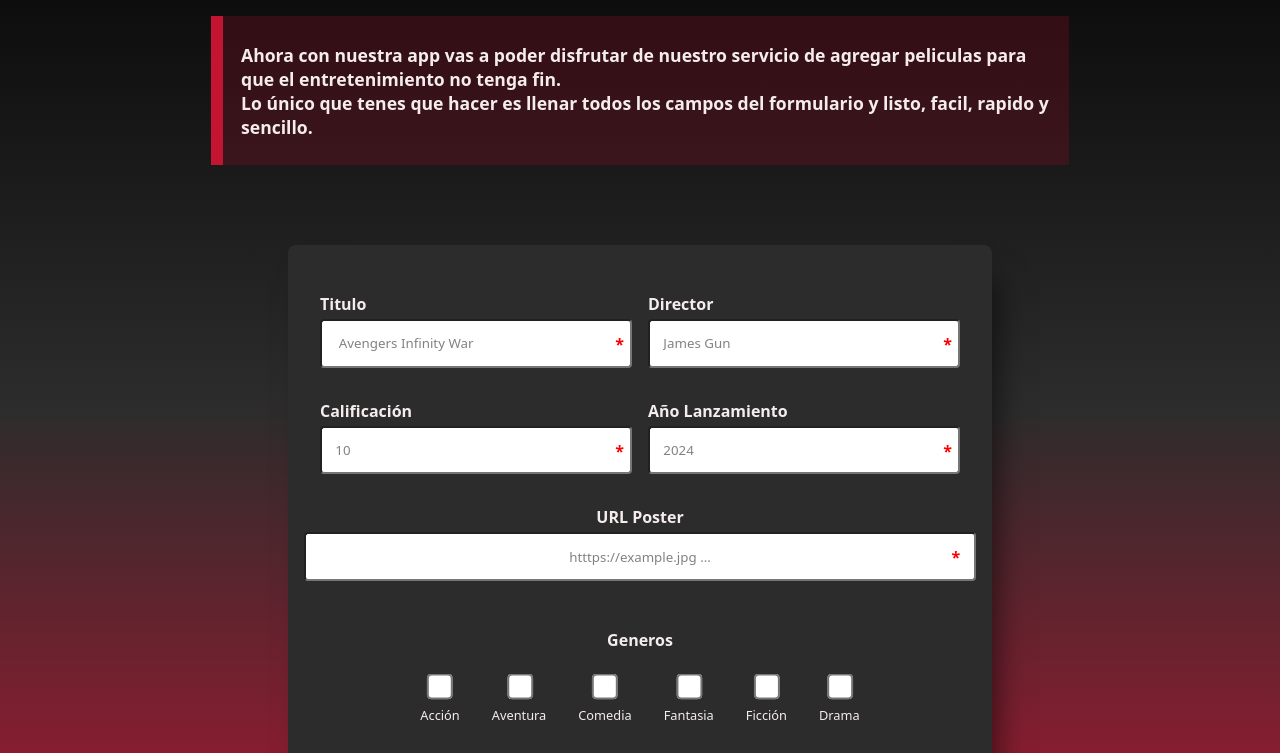
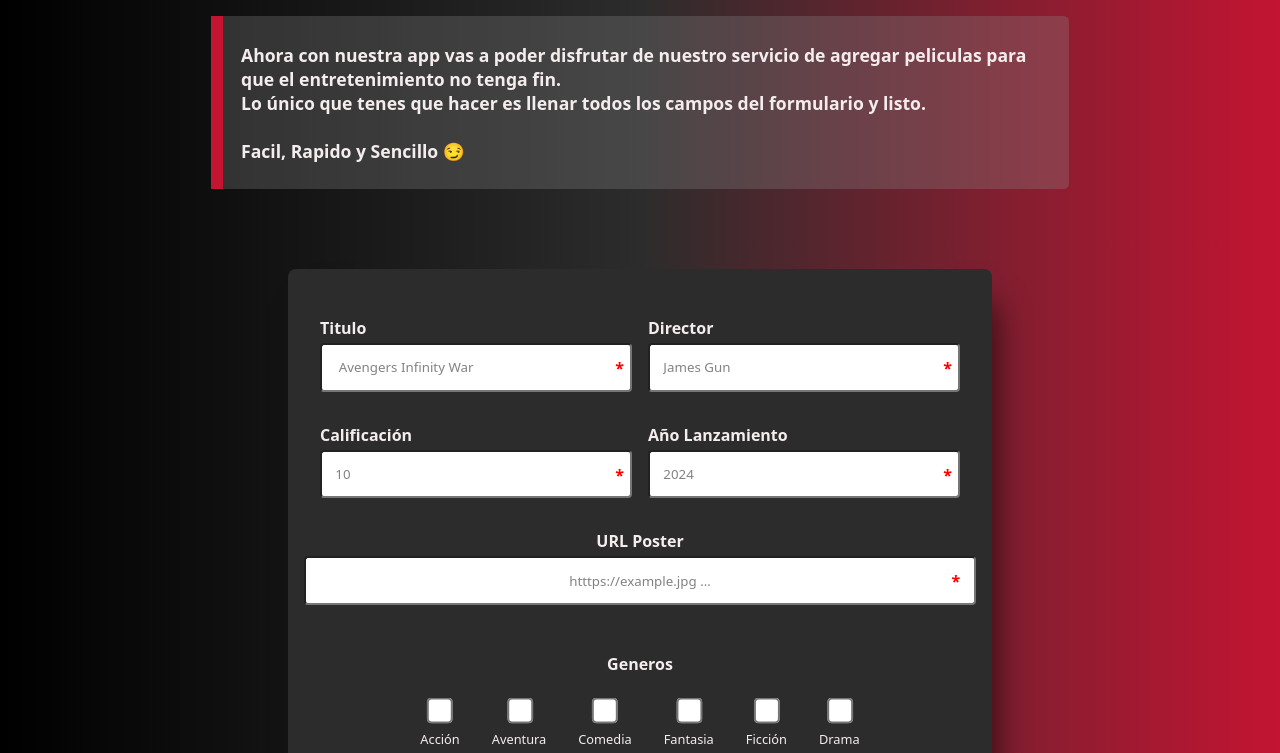
Before and after one commit to pi-rym/PM2-SebaPerez90, a website built with webpack: page front/src/pages/agrega.html in a window 1280 px wide. Shown: the part 263-1016 px from the top of the page. Built offline with nearby package versions, Linux system fonts and the light colour scheme; no server answers.

```diff
--- a/front/src/pages/agrega.html
+++ b/front/src/pages/agrega.html
@@ -38,7 +38,7 @@
           Ahora con nuestra app vas a poder disfrutar de nuestro servicio de
           agregar peliculas para que el entretenimiento no tenga fin.<br />
           Lo único que tenes que hacer es llenar todos los campos del formulario
-          y listo, facil, rapido y sencillo.
+          y listo. <br><br> Facil, Rapido y Sencillo 😏
         </p>
       </header>
       <span class="error-message">TODOS LOS CAMPOS DEBEN ESTAR COMPLETOS</span>
--- a/front/src/stylesheets/global.scss
+++ b/front/src/stylesheets/global.scss
@@ -177,7 +177,7 @@
     @extend %flex-col;
     gap: 5em;
     padding: 4em 0;
-    background: linear-gradient(to top, $secondary, $tertiary, $primary);
+    background: linear-gradient(to left, $secondary, $tertiary, $primary);
 
     header {
       color: $light;
@@ -193,11 +193,12 @@
       p {
         border-left: 12px solid $secondary;
         padding: 1.5em 1em;
-        background-color: #8a0e234b;
+        background-color: #8787874b;
         font-size: 1.1em;
         width: 70%;
         margin: 0 auto;
         font-weight: 600;
+        border-radius: 0 0.3em 0.3em 0;
       }
     }
 
```
Also changed, not shown: front/public/main.css, 1 other file.
